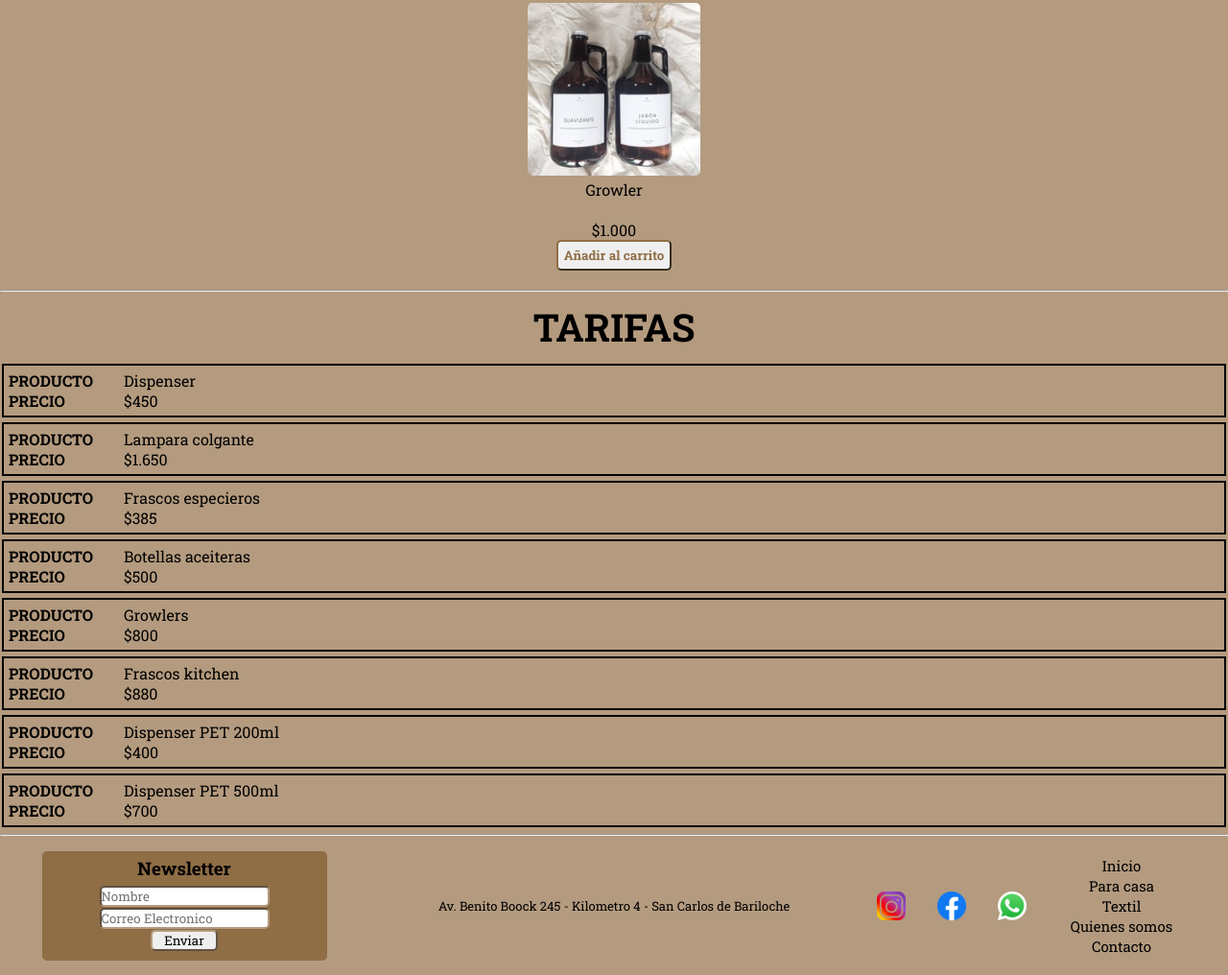
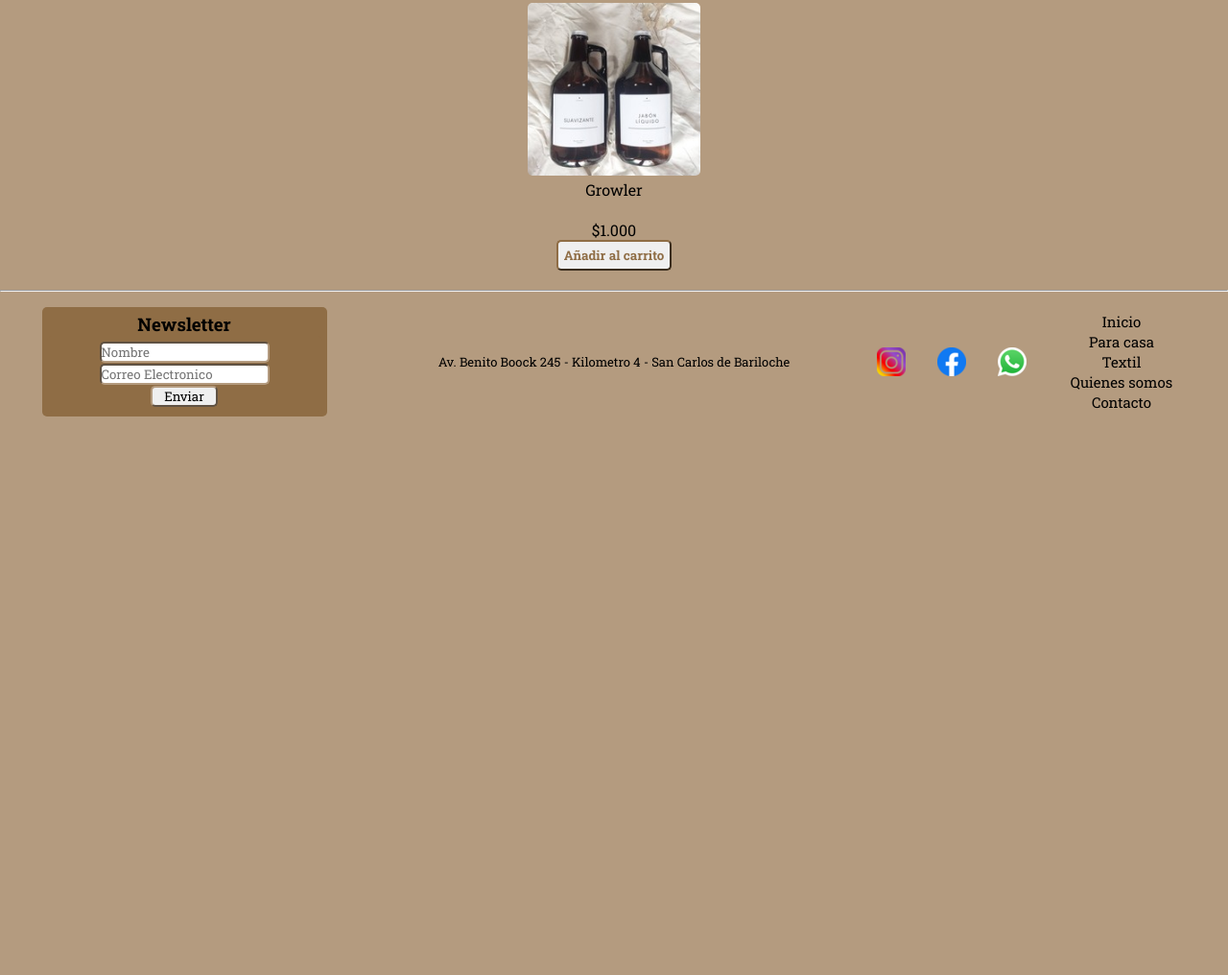
Before and after one commit to rodrigoisla99/bruma-deco-responsive, a plain HTML site: page Paginas/para-casa.html in a window 1280 px wide. Shown: the part 638-1654 px from the top of the page at 96% size. After the commit the page ends 1087 px from the top, so only its background shows below. Drawn offline with Linux system fonts and the light colour scheme.

Commit message:
borrado de las tablas con las tarifas de productos

```diff
--- a/Paginas/para-casa.html
+++ b/Paginas/para-casa.html
@@ -134,59 +134,6 @@
 
         <hr>
 
-        <table class="tabla-precios">
-            <caption>Tarifas</caption>
-            <thead>
-                <tr>
-                    <th>Producto</th>
-                    <th>Precio</th>
-                </tr>
-            </thead>
-
-            <tbody>
-                <tr>
-                    <td data-titulo="Producto">Dispenser</td>
-                    <td data-titulo="Precio">$450</td>
-                </tr>
-
-                <tr>
-                    <td data-titulo="Producto">Lampara colgante</td>
-                    <td data-titulo="Precio">$1.650</td>
-                </tr>
-
-                <tr>
-                    <td data-titulo="Producto">Frascos especieros</td>
-                    <td data-titulo="Precio">$385</td>
-                </tr>
-
-                <tr>
-                    <td data-titulo="Producto">Botellas aceiteras</td>
-                    <td data-titulo="Precio">$500</td>
-                </tr>
-
-                <tr>
-                    <td data-titulo="Producto">Growlers</td>
-                    <td data-titulo="Precio">$800</td>
-                </tr>
-
-                <tr>
-                    <td data-titulo="Producto">Frascos kitchen</td>
-                    <td data-titulo="Precio">$880</td>
-                </tr>
-
-                <tr>
-                    <td data-titulo="Producto">Dispenser PET 200ml</td>
-                    <td data-titulo="Precio">$400</td>
-                </tr>
-
-                <tr>
-                    <td data-titulo="Producto">Dispenser PET 500ml</td>
-                    <td data-titulo="Precio">$700</td>
-                </tr>
-            </tbody>
-        </table>
-
-        <hr>
     </main>
     <!-- Fin Main -->
 
```
Also changed, not shown: Paginas/textil.html (+0 -30 lines).
